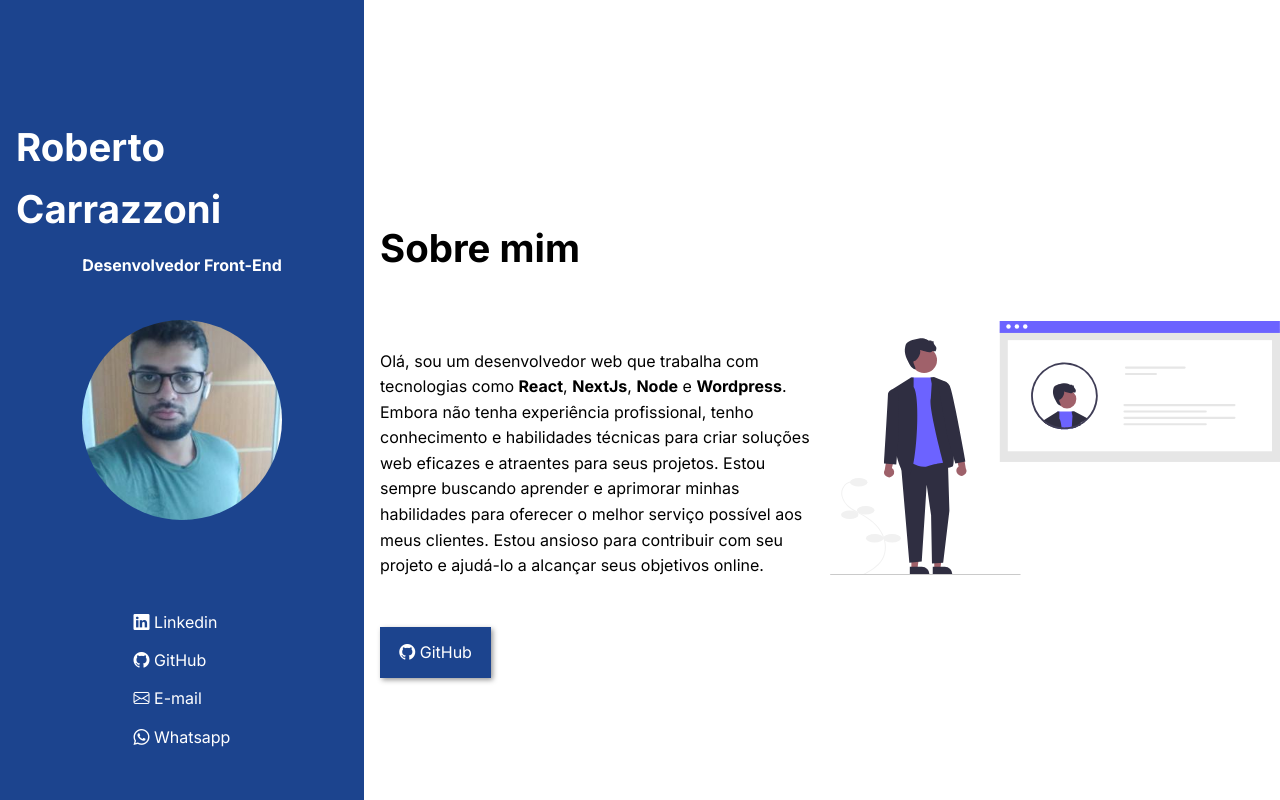
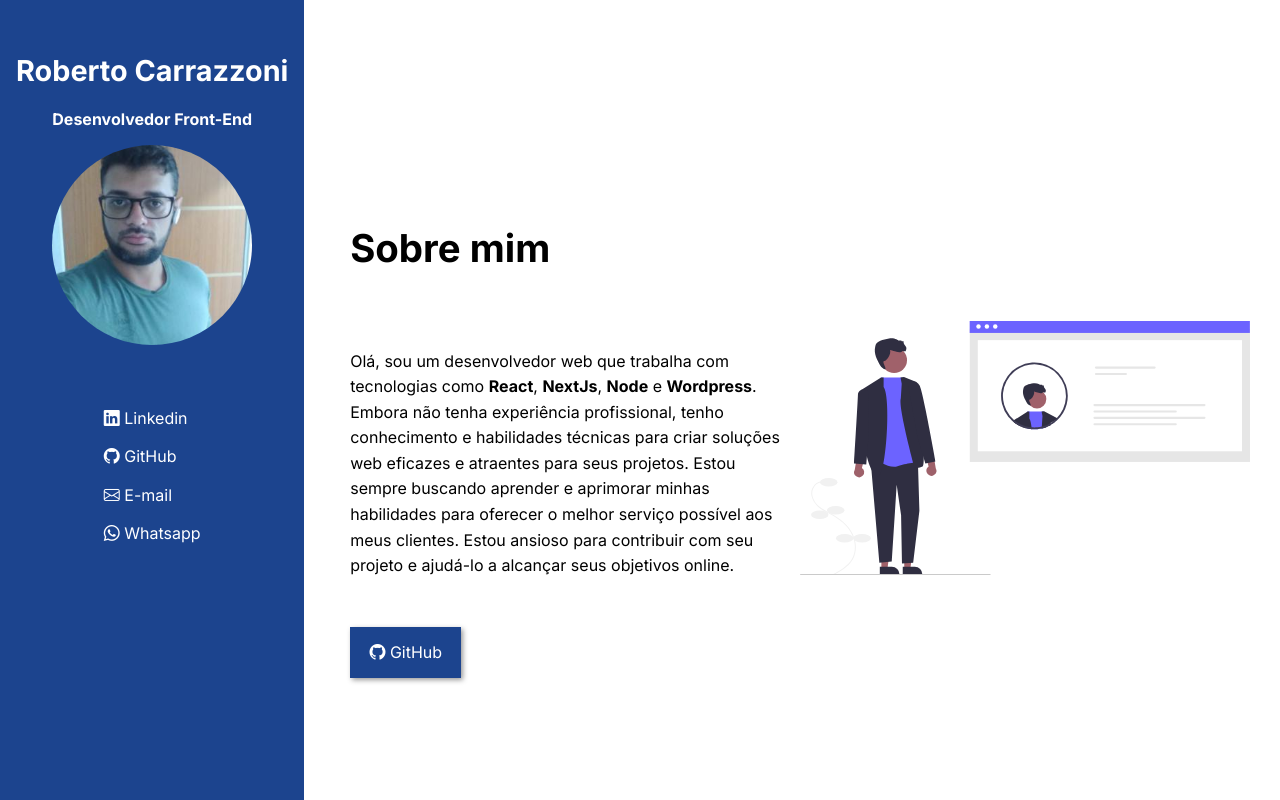
Before and after one commit to robertocarrazzoni/robertocarrazzoni.github.io, a plain HTML site: page index.html in a window 1280 px wide. Shown: the top 800 px of the page. Drawn offline with nearby package versions, Linux system fonts and the light colour scheme.

Commit message:
info ajustes

```diff
--- a/style.css
+++ b/style.css
@@ -33,8 +33,7 @@ section:first-child {
     padding-top: 3em;
 }
 .info h1 {
-    font-size: 2.4em;
-    margin-top: 1.8em;
+    font-size: 1.8em;
 }
 .info ul {
     list-style-type: none;
@@ -49,7 +48,6 @@ section:first-child {
 .info img {
 border-radius: 100%;
 width: 200px;
-margin: 1.8em 0;
 }
 .sobre_min {
     max-width: 900px;
```
